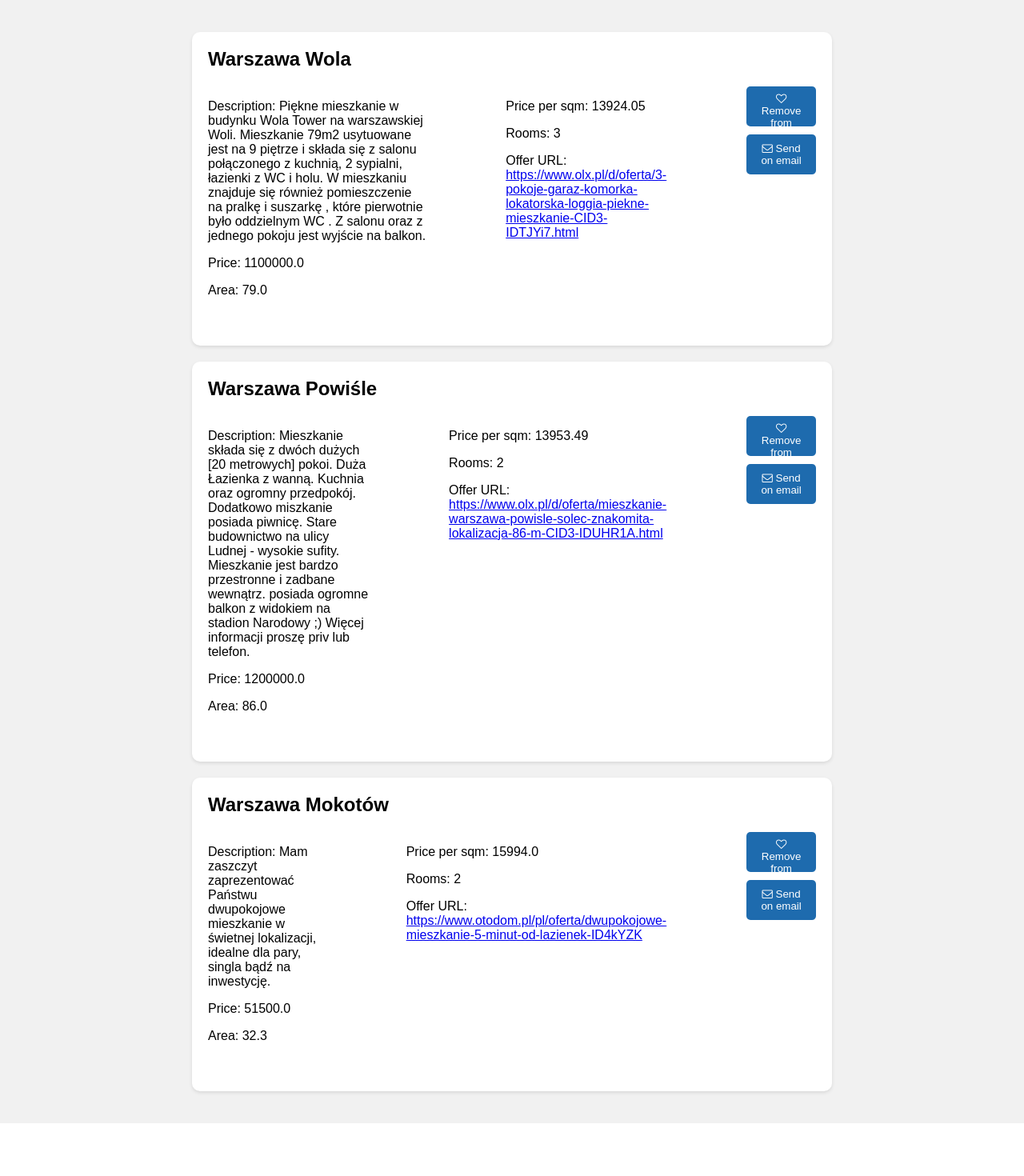
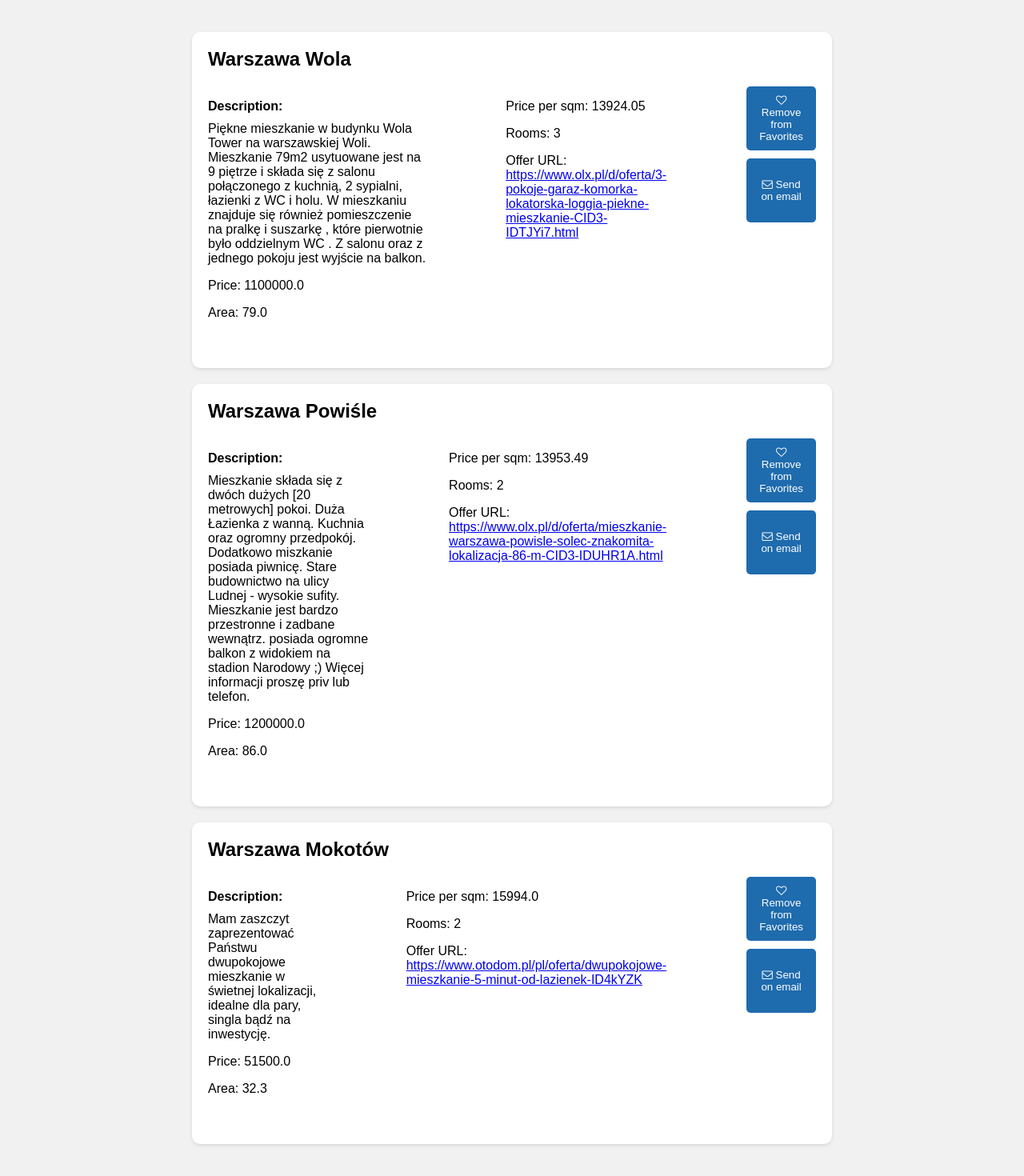
Before and after one commit to JuliaGruszczynska/Projekt, a Django app: page /favourites/ in a window 1280 px wide. Shown: the part 100-1570 px from the top of the page at 80% size. Before the commit the page ends 1504 px from the top, so only its background shows below. Run offline with Django 4.2, Linux system fonts and the light colour scheme; data comes from the database, SQL or seed files in the repository; both versions use the stored data as it was after the commit.

Commit message:
Zmiana wyglądu karty z ogłoszeniem, usunięcie zbędnych plików.

```diff
--- a/projektPython/apartments/templates/apartments/favourites.html
+++ b/projektPython/apartments/templates/apartments/favourites.html
@@ -79,7 +79,7 @@
             padding: 8px 16px;
             border-radius: 5px;
             cursor: pointer;
-            height: 50px;
+            height: 80px;
             width: 80px
             text-align: center;
         }
@@ -100,6 +100,10 @@
             align-items: center;
             gap: 10px
         }
+
+        .property {
+            font-weight: 800;
+        }
     </style>
 </head>
 <body>
@@ -116,7 +120,7 @@
                 <h2>{{ favourite_apartment.apartament.place }}</h2>
                 <div class="card-container">
                     <div>
-                        <p>Description: {{ favourite_apartment.apartament.description }}</p>
+                        <span><p class="property">Description:</p> {{ favourite_apartment.apartament.description }}</span>
                         <p>Price: {{ favourite_apartment.apartament.price }}</p>
                         <p>Area: {{ favourite_apartment.apartament.area }}</p>
                     </div>
```
Also changed, not shown: projektPython/apartments/templates/apartments/index.html (+6 -1 lines), projektPython/apartments/templates/apartments/bg.jpg (deleted), projektPython/apartments/templates/apartments/city-skyline.svg (deleted), projektPython/db.sqlite3.
